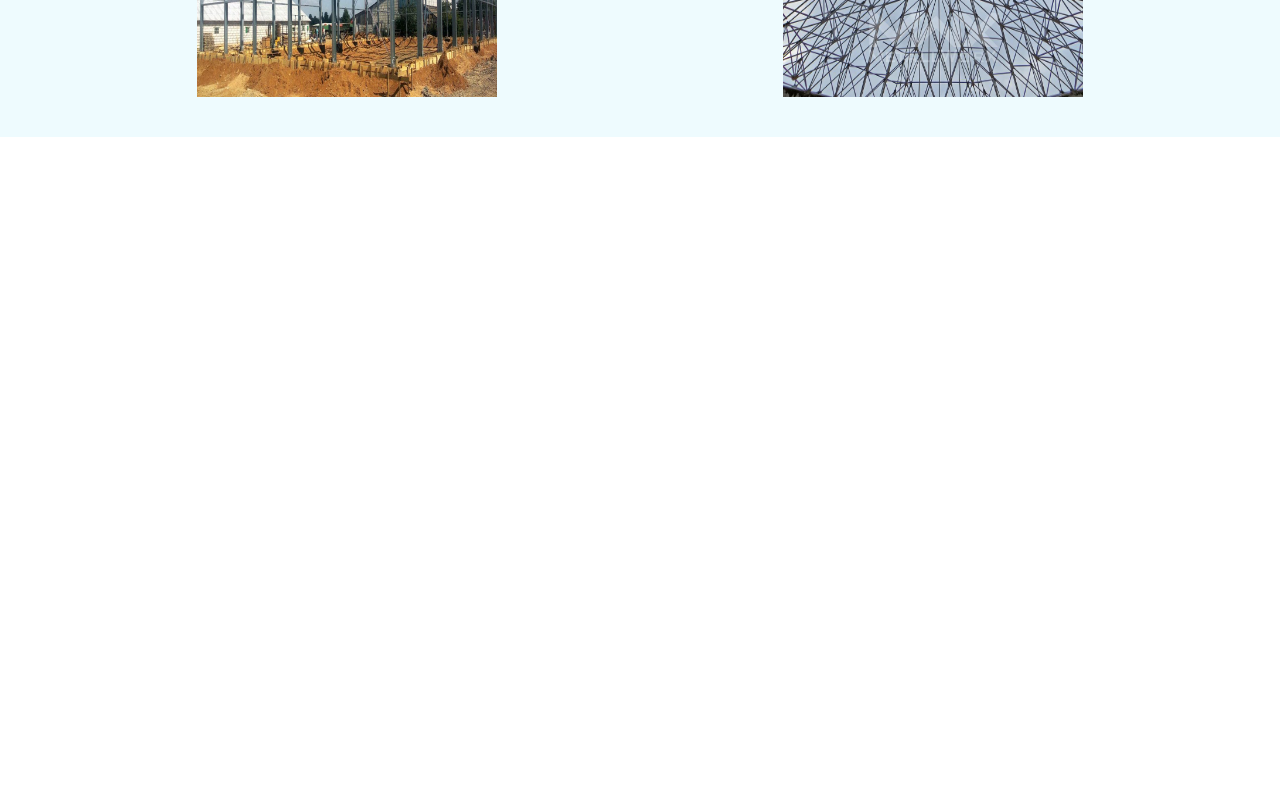
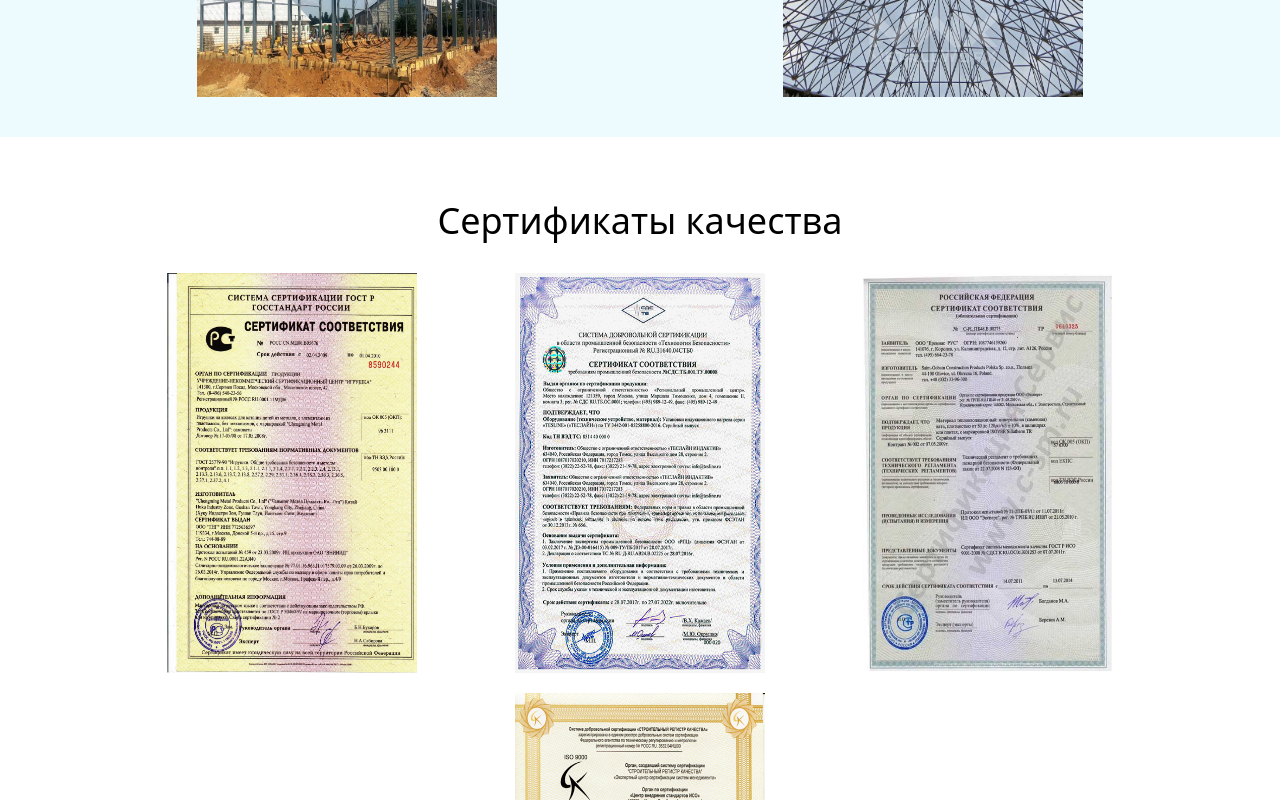
Before and after one commit to NikolayPilgun/MetalStructures, a React (Vite) app: page / in a window 1280 px wide. Shown: the part 3120-3920 px from the top of the page. Before the commit the page ends 3257 px from the top, so only its background shows below. Built offline with nearby package versions, Linux system fonts and the light colour scheme; data requests are answered from the project's data file.

Commit message:
Certificates base completed

```diff
--- a/src/App.tsx
+++ b/src/App.tsx
@@ -1,5 +1,6 @@
 import AboutUs from "./components/aboutUs/AboutUs";
 import Banner from "./components/banner/Banner";
+import Certificate from "./components/certificate/Certificate";
 import Header from "./components/header/Header";
 import OurWorks from "./components/ourWorks/OurWorks";
 import Progress from "./components/progress/Progress";
@@ -16,6 +17,7 @@ function App() {
 			<Progress />
 			<AboutUs />
 			<OurWorks />
+			<Certificate />
 		</div>
 	);
 }
--- /dev/null
+++ b/src/components/certificate/Certificate.tsx
@@ -0,0 +1,54 @@
+import { useEffect, useState } from "react";
+import { getServerData } from "../../utilities/asyncRequests";
+import ErrorComponent from "../error/ErrorComponent";
+import Loading from "../loading/Loading";
+import WrongComponent from "../wrong/WrongComponent";
+import CertificateItem from "./CertificateItem";
+
+export interface IDataCertificate {
+	title: string;
+	pictures: string[];
+}
+
+export default function Certificate() {
+	const [isLoaded, setIsLoaded] = useState(false);
+	const [items, setItems] = useState<IDataCertificate[] | string | undefined>(
+		[]
+	);
+
+	useEffect(() => {
+		setIsLoaded(true);
+		async function fetchData() {
+			const data = await getServerData<IDataCertificate>(
+				"http://localhost:3000/certificatesData"
+			);
+			await setTimeout(() => {
+				setIsLoaded(false);
+				setItems(data);
+			}, 1000);
+		}
+		fetchData();
+	}, []);
+
+	return (
+		<div className="w-full bg-white">
+			{
+				// Show download status
+				isLoaded ? (
+					<Loading />
+				) : // Content is located here
+				Array.isArray(items) && items.length > 0 ? (
+					<CertificateItem item={items[0]} />
+				) : null
+			}
+			{
+				// Shows error
+				typeof items === "string" && <ErrorComponent error={items} />
+			}
+			{
+				// if something went wrong
+				items === undefined && <WrongComponent />
+			}
+		</div>
+	);
+}
--- /dev/null
+++ b/src/components/certificate/CertificateItem.tsx
@@ -0,0 +1,19 @@
+import { IDataCertificate } from "./Certificate";
+
+export default function CertificateItem({ item }: { item: IDataCertificate }) {
+	return (
+		<div className="w-[80%] mx-auto text-center py-8">
+			<h3 className="py-8 text-4xl">{item.title}</h3>
+			<div className="flex justify-around items-center flex-wrap gap-5">
+				{item.pictures.map((item, index) => (
+					<img
+						className=" w-[250px] h-[400px]"
+						key={index}
+						src={item}
+						alt={item}
+					/>
+				))}
+			</div>
+		</div>
+	);
+}
```
